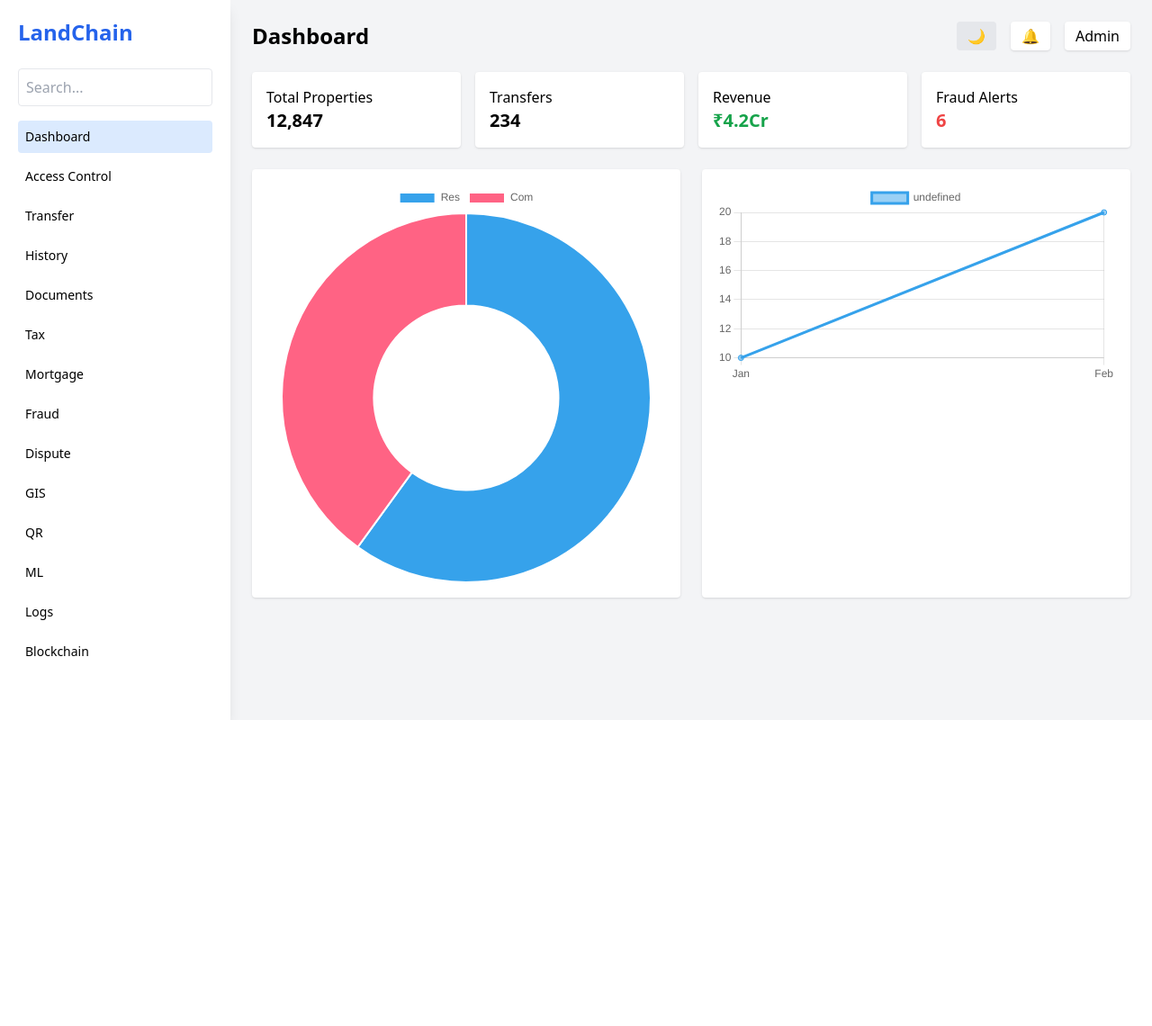
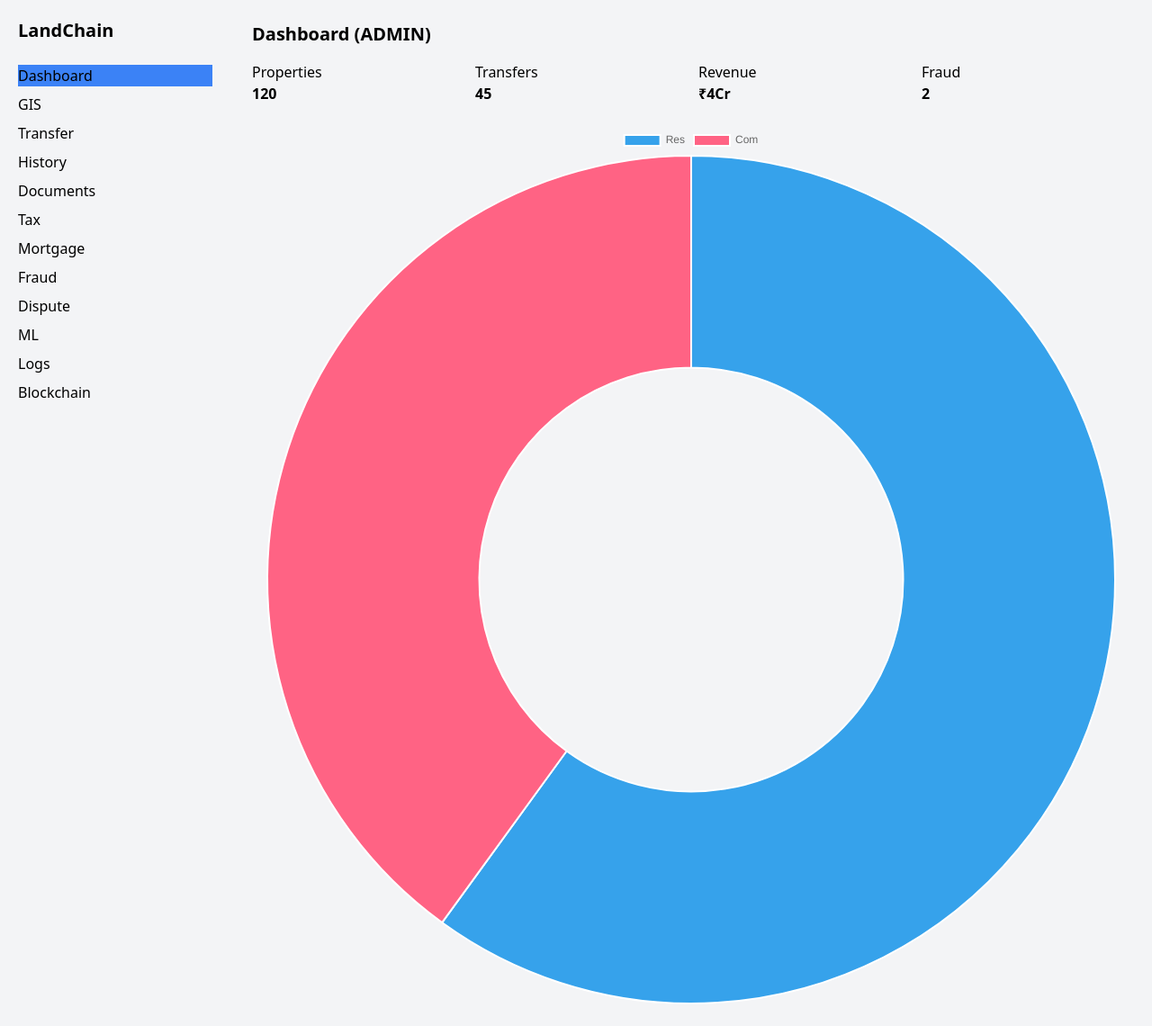
Before and after one commit to rama01-hathwar/land-registry-project, a Flask app: page /dashboard in a window 1280 px wide. Shown: the whole page at 90% size. Before the commit the page ends 800 px from the top, so only its background shows below. Run offline with Flask 3, Linux system fonts and the light colour scheme; data that the repository does not hold is empty; parts of the project's set-up code (start-up, migrations or seed data) failed here and were passed over; some libraries are stand-ins or nearby versions.

Commit message:
Update dashboard.html

```diff
--- a/templates/dashboard.html
+++ b/templates/dashboard.html
@@ -1,197 +1,112 @@
 <!DOCTYPE html>
 <html>
 <head>
-<title>LandChain Ultimate</title>
+<title>LandChain Dashboard</title>
 
 <script src="https://cdn.tailwindcss.com"></script>
 <script src="https://cdn.jsdelivr.net/npm/chart.js"></script>
+
+<link rel="stylesheet" href="/static/css/style.css">
 <link rel="stylesheet" href="https://unpkg.com/leaflet/dist/leaflet.css"/>
-
-<style>
-.fade{animation:fade .4s}
-@keyframes fade{from{opacity:0}to{opacity:1}}
-
-.badge{padding:4px 10px;border-radius:999px;font-size:12px;font-weight:600}
-.green{background:#dcfce7;color:#166534}
-.yellow{background:#fef9c3;color:#854d0e}
-.red{background:#fee2e2;color:#991b1b}
-</style>
 
 </head>
 
-<body id="body" class="bg-gray-100">
+<body class="bg-gray-100">
 
-<div class="flex h-screen">
+<div class="flex">
 
 <!-- SIDEBAR -->
-<div class="w-64 bg-white shadow-lg p-5 overflow-y-auto">
+<div class="w-64 sidebar p-5">
 
-<h2 class="text-2xl font-bold text-blue-600 mb-6">LandChain</h2>
+<h2 class="text-xl mb-6 font-bold">LandChain</h2>
 
-<input placeholder="Search..." class="border p-2 w-full mb-4 rounded">
-
-<ul class="space-y-2 text-sm">
-
-<li onclick="show('dashboard',this)" class="menu bg-blue-100 p-2 rounded cursor-pointer">Dashboard</li>
-<li onclick="show('access',this)" class="menu p-2 cursor-pointer">Access Control</li>
-<li onclick="show('transfer',this)" class="menu p-2 cursor-pointer">Transfer</li>
-<li onclick="show('history',this)" class="menu p-2 cursor-pointer">History</li>
-<li onclick="show('documents',this)" class="menu p-2 cursor-pointer">Documents</li>
-<li onclick="show('tax',this)" class="menu p-2 cursor-pointer">Tax</li>
-<li onclick="show('mortgage',this)" class="menu p-2 cursor-pointer">Mortgage</li>
-<li onclick="show('fraud',this)" class="menu p-2 cursor-pointer">Fraud</li>
-<li onclick="show('dispute',this)" class="menu p-2 cursor-pointer">Dispute</li>
-<li onclick="show('gis',this)" class="menu p-2 cursor-pointer">GIS</li>
-<li onclick="show('qr',this)" class="menu p-2 cursor-pointer">QR</li>
-<li onclick="show('ml',this)" class="menu p-2 cursor-pointer">ML</li>
-<li onclick="show('logs',this)" class="menu p-2 cursor-pointer">Logs</li>
-<li onclick="show('blockchain',this)" class="menu p-2 cursor-pointer">Blockchain</li>
-
+<ul class="space-y-2">
+<li onclick="show('dashboard',this)" class="menu bg-blue-500">Dashboard</li>
+<li onclick="show('gis',this)" class="menu">GIS</li>
+<li onclick="show('transfer',this)" class="menu">Transfer</li>
+<li onclick="show('history',this)" class="menu">History</li>
+<li onclick="show('documents',this)" class="menu">Documents</li>
+<li onclick="show('tax',this)" class="menu">Tax</li>
+<li onclick="show('mortgage',this)" class="menu">Mortgage</li>
+<li onclick="show('fraud',this)" class="menu">Fraud</li>
+<li onclick="show('dispute',this)" class="menu">Dispute</li>
+<li onclick="show('ml',this)" class="menu">ML</li>
+<li onclick="show('logs',this)" class="menu">Logs</li>
+<li onclick="show('blockchain',this)" class="menu">Blockchain</li>
 </ul>
 
 </div>
 
 <!-- MAIN -->
-<div class="flex-1 p-6 overflow-y-auto">
+<div class="flex-1 p-6">
 
-<!-- TOPBAR -->
-<div class="flex justify-between mb-6">
-
-<div class="flex gap-4 items-center">
-<h1 class="text-2xl font-semibold">Dashboard</h1>
-</div>
-
-<div class="flex gap-4">
-
-<button onclick="toggleDark()" class="bg-gray-200 px-3 py-1 rounded">🌙</button>
-<div class="bg-white px-3 py-1 rounded shadow">🔔</div>
-<div class="bg-white px-3 py-1 rounded shadow">Admin</div>
-
-</div>
-
-</div>
+<h1 class="text-xl mb-4 font-bold">
+Dashboard (<span id="role"></span>)
+</h1>
 
 <!-- DASHBOARD -->
 <div id="dashboard" class="module fade">
 
 <div class="grid grid-cols-4 gap-4">
 
-<div class="bg-white p-4 rounded shadow">
-<p>Total Properties</p><h2 class="text-xl font-bold">12,847</h2>
-</div>
-
-<div class="bg-white p-4 rounded shadow">
-<p>Transfers</p><h2 class="text-xl font-bold">234</h2>
-</div>
-
-<div class="bg-white p-4 rounded shadow">
-<p>Revenue</p><h2 class="text-xl font-bold text-green-600">₹4.2Cr</h2>
-</div>
-
-<div class="bg-white p-4 rounded shadow">
-<p>Fraud Alerts</p><h2 class="text-xl font-bold text-red-500">6</h2>
-</div>
+<div class="card blue">Properties<br><b>120</b></div>
+<div class="card green">Transfers<br><b>45</b></div>
+<div class="card orange">Revenue<br><b>₹4Cr</b></div>
+<div class="card red">Fraud<br><b>2</b></div>
 
 </div>
 
-<div class="grid grid-cols-2 gap-6 mt-6">
-
-<div class="bg-white p-4 rounded shadow">
-<canvas id="c1"></canvas>
-</div>
-
-<div class="bg-white p-4 rounded shadow">
-<canvas id="c2"></canvas>
-</div>
+<canvas id="chart" class="mt-6"></canvas>
 
 </div>
 
-</div>
-
-<!-- ACCESS -->
-<div id="access" class="module hidden">
-<table class="w-full bg-white">
-<tr><th>User</th><th>Status</th></tr>
-<tr><td>Amit</td><td><span class="badge green">Active</span></td></tr>
-<tr><td>Priya</td><td><span class="badge yellow">Pending</span></td></tr>
-</table>
+<!-- GIS -->
+<div id="gis" class="module hidden">
+<div id="map" style="height:300px;"></div>
 </div>
 
 <!-- TRANSFER -->
 <div id="transfer" class="module hidden">
-<div class="bg-white p-4 rounded shadow">
-Parcel L001 → Transfer Pending
-</div>
+<button onclick="transferProperty()" class="bg-blue-500 text-white px-3 py-2">
+Transfer Property
+</button>
 </div>
 
 <!-- HISTORY -->
 <div id="history" class="module hidden">
-
-<div class="bg-white p-5 rounded shadow">
-
-<div class="border-l-4 border-blue-500 pl-4 mb-4">
-Rama → Shyam
-</div>
-
-<div class="border-l-4 border-green-500 pl-4">
-Shyam → Raj
-</div>
-
-</div>
-
+<div id="historyBox"></div>
+<button onclick="loadHistory()">Load History</button>
 </div>
 
 <!-- DOCUMENTS -->
 <div id="documents" class="module hidden">
-
-<div class="bg-white p-4 rounded shadow">
-Sale Deed <span class="badge green">Verified</span>
-</div>
-
+<div id="docBox"></div>
+<button onclick="loadDocs()">Load Docs</button>
 </div>
 
 <!-- TAX -->
 <div id="tax" class="module hidden">
-
-<table class="w-full bg-white">
-<tr><th>Parcel</th><th>Status</th></tr>
-<tr><td>L001</td><td><span class="badge green">Paid</span></td></tr>
-</table>
-
+<div id="taxBox"></div>
+<button onclick="loadTax()">Load Tax</button>
 </div>
 
 <!-- MORTGAGE -->
 <div id="mortgage" class="module hidden">
-<div class="bg-white p-4">Loan Active</div>
+<div id="mortgageBox"></div>
+<button onclick="loadMortgage()">Load Mortgage</button>
 </div>
 
 <!-- FRAUD -->
 <div id="fraud" class="module hidden">
-
-<input id="fraudId" class="border p-2">
-<button onclick="checkFraud()" class="bg-red-500 text-white px-3 py-2">Check</button>
-
-<table class="w-full mt-3 bg-white">
-<tbody id="fraudTable"></tbody>
-</table>
-
+<input id="fraudId">
+<button onclick="checkFraud()">Check</button>
+<table><tbody id="fraudTable"></tbody></table>
 </div>
 
 <!-- DISPUTE -->
 <div id="dispute" class="module hidden">
-<div class="bg-white p-4">Boundary dispute active</div>
-</div>
-
-<!-- GIS -->
-<div id="gis" class="module hidden">
-<div id="map" class="h-96"></div>
-</div>
-
-<!-- QR -->
-<div id="qr" class="module hidden">
-<input id="qrId" class="border p-2">
-<button onclick="loadQR()">Generate</button>
-<div id="qrImage"></div>
+<div id="disputeBox"></div>
+<button onclick="loadDispute()">Load Dispute</button>
 </div>
 
 <!-- ML -->
@@ -199,12 +114,11 @@ Sale Deed <span class="badge green">Verified</span>
 <input id="area">
 <button onclick="predict()">Predict</button>
 <div id="result"></div>
-<canvas id="mlChart"></canvas>
 </div>
 
 <!-- LOGS -->
 <div id="logs" class="module hidden">
-<button onclick="loadLogs()">Load</button>
+<button onclick="loadLogs()">Load Logs</button>
 <table><tbody id="logTable"></tbody></table>
 </div>
 
@@ -215,32 +129,16 @@ Sale Deed <span class="badge green">Verified</span>
 </div>
 
 </div>
-
 </div>
 
 <script src="/static/js/app.js"></script>
 <script src="https://unpkg.com/leaflet/dist/leaflet.js"></script>
 
 <script>
-
-// Charts
-new Chart(document.getElementById("c1"),{
+new Chart(document.getElementById("chart"),{
 type:"doughnut",
 data:{labels:["Res","Com"],datasets:[{data:[60,40]}]}
 })
-
-new Chart(document.getElementById("c2"),{
-type:"line",
-data:{labels:["Jan","Feb"],datasets:[{data:[10,20]}]}
-})
-
-// Dark mode
-function toggleDark(){
-let b=document.getElementById("body")
-b.classList.toggle("bg-gray-900")
-b.classList.toggle("text-white")
-}
-
 </script>
 
 </body>
```
